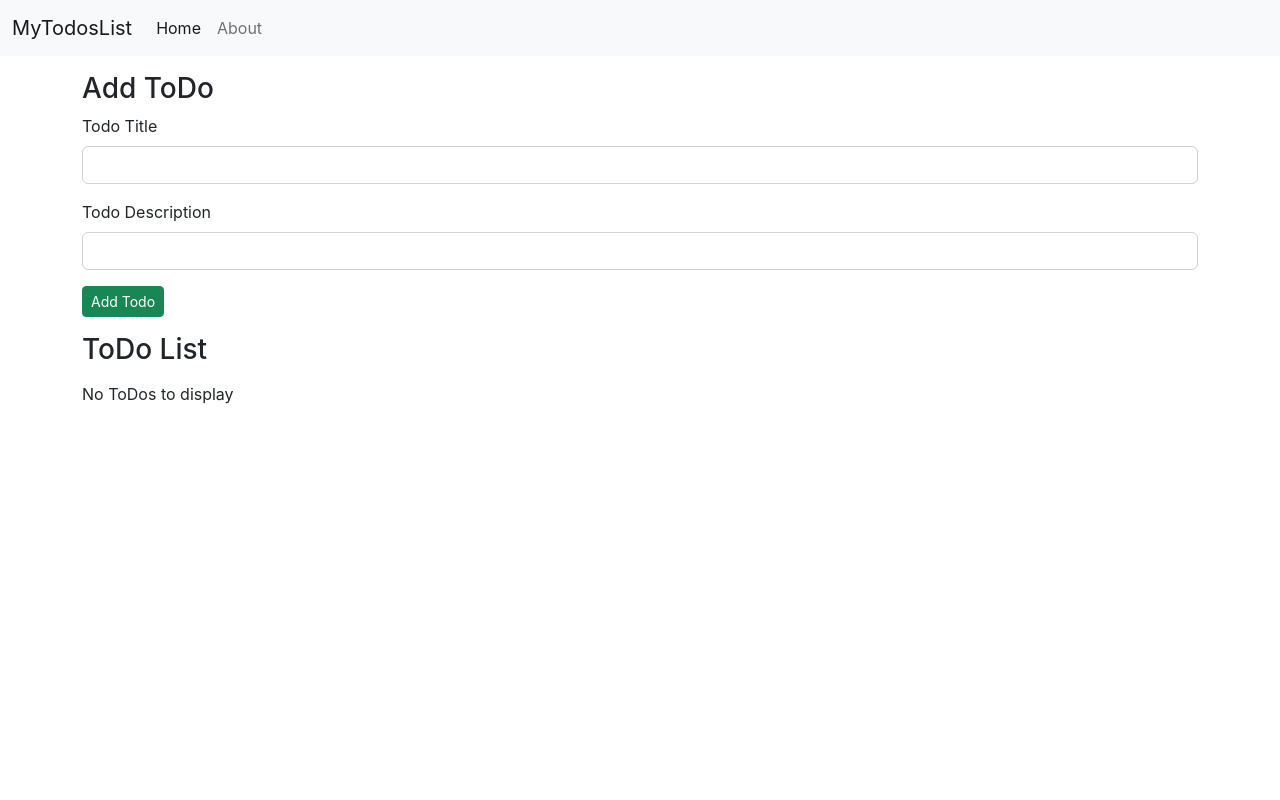
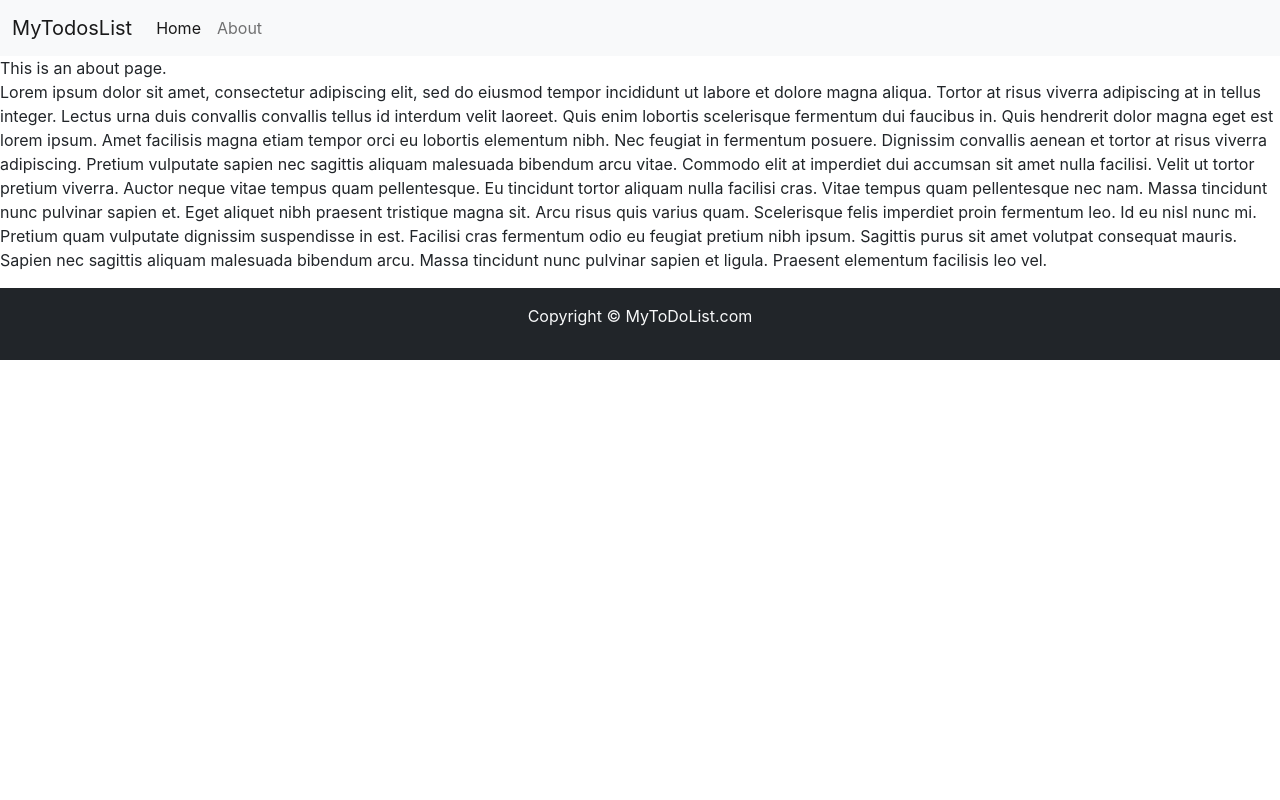
Before and after one commit to Ajay-Kumar-Maurya/ToDo-WebApp, a React (Create React App) app: page /about in a window 1280 px wide. Shown: the top 800 px of the page. Built offline with nearby package versions, Linux system fonts and the light colour scheme.

Commit message:
App Complete

```diff
--- a/package.json
+++ b/package.json
@@ -8,6 +8,7 @@
     "@testing-library/user-event": "^13.5.0",
     "react": "^18.2.0",
     "react-dom": "^18.2.0",
+    "react-router-dom": "^6.3.0",
     "react-scripts": "5.0.1",
     "web-vitals": "^2.1.4"
   },
--- a/src/App.js
+++ b/src/App.js
@@ -3,7 +3,13 @@ import Header from './components/Header';   // Default Import
 import { Todos } from './components/Todos'; // Named Import
 import { Footer } from './components/Footer';
 import { AddTodo } from './components/AddTodo';
-import React, { useState, useEffect } from 'react';
+import { About } from './components/About';
+import React, { useState, useEffect, Fragment } from 'react';
+import {
+  BrowserRouter as Router,
+  Routes,
+  Route
+} from "react-router-dom";
 
 function App() {
   let initTodo;
@@ -57,10 +63,19 @@ function App() {
       {/* String ko paas krne k liye single/double quote use krte hai.
     But other data/variable ki valse ko paas krne k liye braces ka use hota hai.
      */}
-      <Header title="MyTodosList" searchBar={false} />
-      <AddTodo addTodo={addTodo} />
-      <Todos todos={todos} onDelete={onDelete} />
-      <Footer />
+      <Router>
+        <Header title="MyTodosList" searchBar={false} />
+
+        <Routes>
+          <Route exact path="/" element={<><AddTodo addTodo={addTodo} />
+                <Todos todos={todos} onDelete={onDelete} /></>}/>
+
+          <Route exact path="/about" element={<About />}/>
+        </Routes>
+
+
+        <Footer />
+      </Router>
     </>
   );
 }
--- /dev/null
+++ b/src/components/About.jsx
@@ -0,0 +1,14 @@
+import React from 'react'
+
+export const About = () => {
+   return (
+      <div>
+         This is an about page.
+         <p>
+            Lorem ipsum dolor sit amet, consectetur adipiscing elit, sed do eiusmod tempor incididunt ut labore et dolore magna aliqua. Tortor at risus viverra adipiscing at in tellus integer. Lectus urna duis convallis convallis tellus id interdum velit laoreet. Quis enim lobortis scelerisque fermentum dui faucibus in. Quis hendrerit dolor magna eget est lorem ipsum. Amet facilisis magna etiam tempor orci eu lobortis elementum nibh. Nec feugiat in fermentum posuere. Dignissim convallis aenean et tortor at risus viverra adipiscing. Pretium vulputate sapien nec sagittis aliquam malesuada bibendum arcu vitae. Commodo elit at imperdiet dui accumsan sit amet nulla facilisi. Velit ut tortor pretium viverra. Auctor neque vitae tempus quam pellentesque.
+
+            Eu tincidunt tortor aliquam nulla facilisi cras. Vitae tempus quam pellentesque nec nam. Massa tincidunt nunc pulvinar sapien et. Eget aliquet nibh praesent tristique magna sit. Arcu risus quis varius quam. Scelerisque felis imperdiet proin fermentum leo. Id eu nisl nunc mi. Pretium quam vulputate dignissim suspendisse in est. Facilisi cras fermentum odio eu feugiat pretium nibh ipsum. Sagittis purus sit amet volutpat consequat mauris. Sapien nec sagittis aliquam malesuada bibendum arcu. Massa tincidunt nunc pulvinar sapien et ligula. Praesent elementum facilisis leo vel.
+         </p>
+      </div>
+   )
+}
--- a/src/components/AddTodo.jsx
+++ b/src/components/AddTodo.jsx
@@ -1,20 +1,21 @@
-import React, {useState} from 'react'
+import React, { useState } from 'react'
 
 
 export const AddTodo = (props) => {
    const [title, setTitle] = useState("")
    const [desc, setDesc] = useState("")
 
-   const submit = (e)=>{
+   const submit = (e) => {
       e.preventDefault();  /** It will prevent page to reload */
-      if(!title || !desc){
+      if (!title || !desc) {
          alert("Title or Description cannot be blank.")
+      } else {
+         props.addTodo(title, desc)
+
+         // Reset Input values after creating todo
+         setTitle("")
+         setDesc("")
       }
-      props.addTodo(title, desc)
-
-      // Reset Input values after creating todo
-      setTitle("")
-      setDesc("")
    }
    return (
       <div className='container my-3'>
@@ -22,11 +23,11 @@ export const AddTodo = (props) => {
          <form onSubmit={submit}>
             <div className="mb-3">
                <label htmlFor="title" className="form-label">Todo Title</label>
-               <input type="text" value={title} onChange={(e)=>{setTitle(e.target.value)}} className="form-control" id="title" aria-describedby="emailHelp"/>
+               <input type="text" value={title} onChange={(e) => { setTitle(e.target.value) }} className="form-control" id="title" aria-describedby="emailHelp" />
             </div>
             <div className="mb-3">
                <label htmlFor="desc" className="form-label">Todo Description</label>
-               <input type="text" value={desc} onChange={(e)=>setDesc(e.target.value)} className="form-control" id="desc"/>
+               <input type="text" value={desc} onChange={(e) => setDesc(e.target.value)} className="form-control" id="desc" />
             </div>
             <button type="submit" className="btn btn-sm btn-success">Add Todo</button>
          </form>
--- a/src/components/Header.jsx
+++ b/src/components/Header.jsx
@@ -1,21 +1,22 @@
 import React from 'react'
 import propTypes from "prop-types";
+import { Link } from 'react-router-dom';
 
 export default function Header(props) {
    return (
       <nav className="navbar navbar-expand-lg bg-light">
          <div className="container-fluid">
-            <a className="navbar-brand" href="#">{props.title}</a>
+            <Link className="navbar-brand" to="/">{props.title}</Link>
             <button className="navbar-toggler" type="button" data-bs-toggle="collapse" data-bs-target="#navbarSupportedContent" aria-controls="navbarSupportedContent" aria-expanded="false" aria-label="Toggle navigation">
                <span className="navbar-toggler-icon"></span>
             </button>
             <div className="collapse navbar-collapse" id="navbarSupportedContent">
                <ul className="navbar-nav me-auto mb-2 mb-lg-0">
                   <li className="nav-item">
-                     <a className="nav-link active" aria-current="page" href="#">Home</a>
+                     <Link className="nav-link active" aria-current="page" to="/">Home</Link>
                   </li>
                   <li className="nav-item">
-                     <a className="nav-link" href="#">About</a>
+                     <Link className="nav-link" to="/about">About</Link>
                   </li>
                </ul>
                {/* Syntax for ternary operator */}
@@ -38,7 +39,7 @@ Header.defaultProps = {
    searchBar: true
 }
 
-{/* Probs k data-membre ko strongly typed bnanane k liye use hota hai. */}
+{/* Probs k data-membre ko strongly typed bnanane k liye use hotLink hai. */}
 Header.propTypes = {
    title : propTypes.string,
    searchBar: propTypes.bool
```
Also changed, not shown: 1 other file (tests, documents, lock files or other folders).
